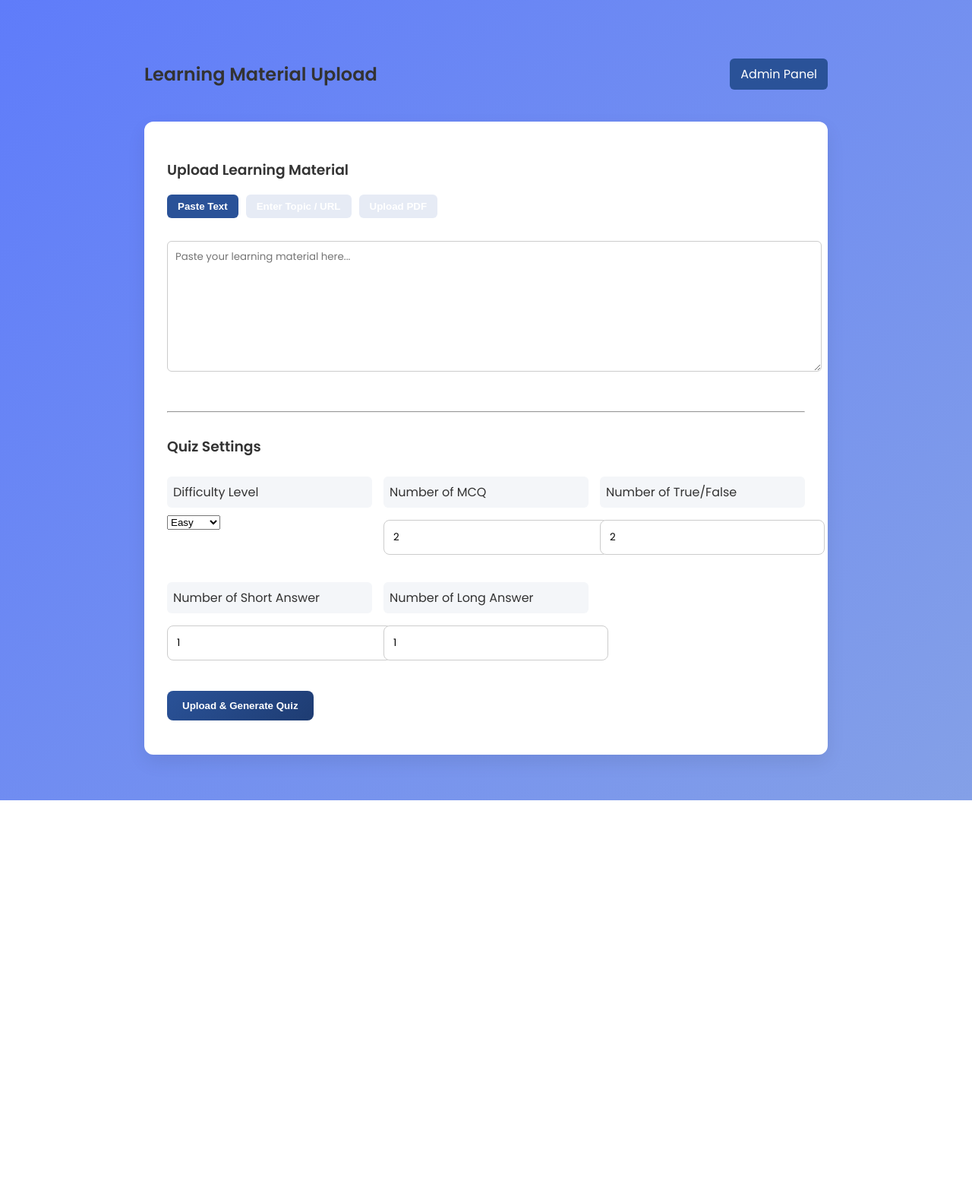
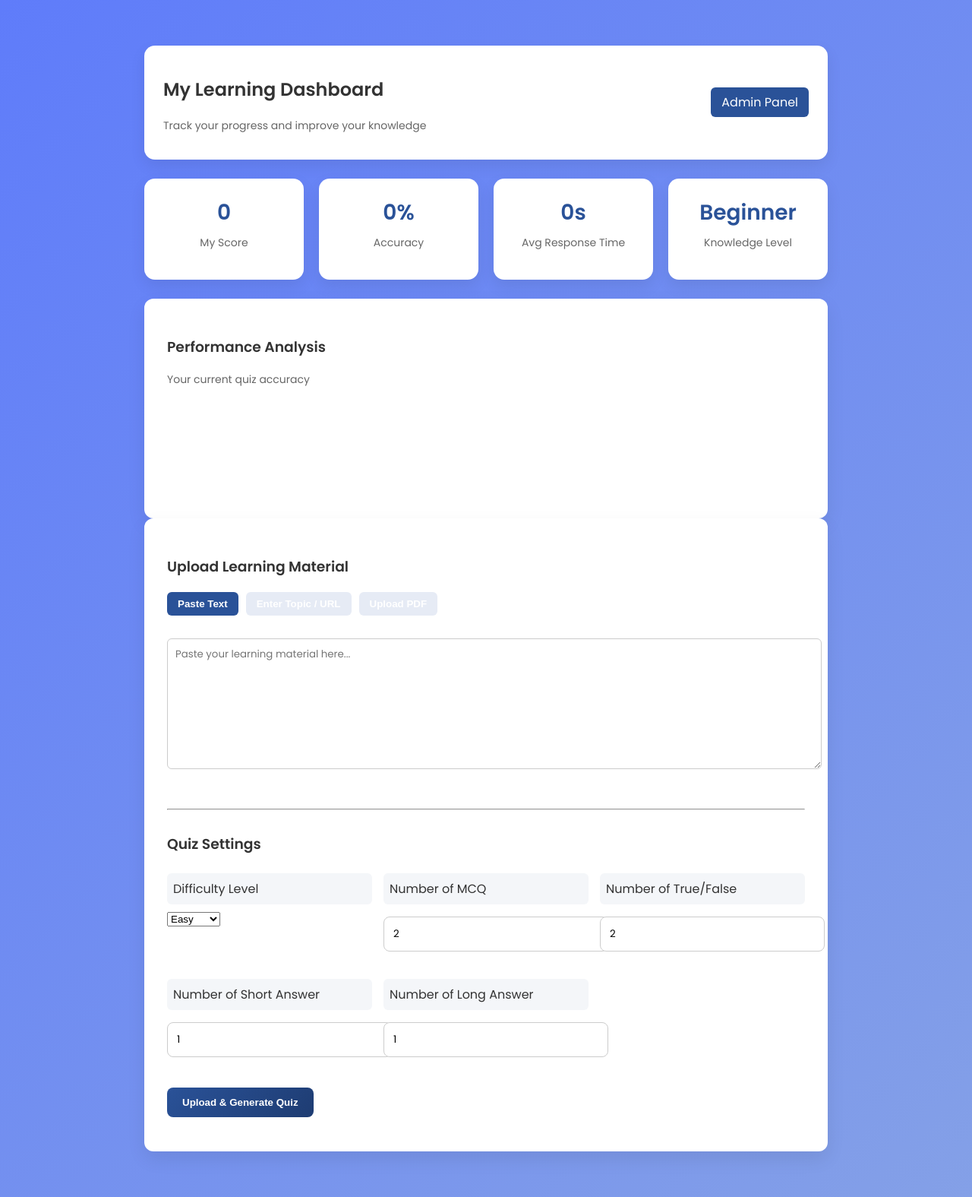
Before and after one commit to gauthamiyyani-ai/adaptive-quiz-generator, a Flask app: page /dashboard-page in a window 1280 px wide. Shown: the whole page at 76% size. Before the commit the page ends 1053 px from the top, so only its background shows below. Run offline with Flask 3, Linux system fonts and the light colour scheme.

Commit message:
Added personal analytics dashboard and unique leaderboard update

```diff
--- a/backend/app.py
+++ b/backend/app.py
@@ -313,22 +313,38 @@ def save_score():
     conn = get_connection()
     cursor = conn.cursor()
 
-    cursor.execute("""
-        INSERT INTO scores (user_email, score, accuracy, avg_time)
-        VALUES (?, ?, ?, ?)
-    """, (
-        data["email"],
-        data["score"],
-        data["accuracy"],
-        data["avgTime"]
-    ))
+    # Check if user already has a score entry
+    cursor.execute("SELECT * FROM scores WHERE user_email = ?", (data["email"],))
+    existing = cursor.fetchone()
+
+    if existing:
+        # Update existing user's score
+        cursor.execute("""
+            UPDATE scores
+            SET score = ?, accuracy = ?, avg_time = ?
+            WHERE user_email = ?
+        """, (
+            data["score"],
+            data["accuracy"],
+            data["avgTime"],
+            data["email"]
+        ))
+    else:
+        # Insert new score
+        cursor.execute("""
+            INSERT INTO scores (user_email, score, accuracy, avg_time)
+            VALUES (?, ?, ?, ?)
+        """, (
+            data["email"],
+            data["score"],
+            data["accuracy"],
+            data["avgTime"]
+        ))
 
     conn.commit()
     conn.close()
 
-    return jsonify({"message": "Score saved"})
-
-
+    return jsonify({"message": "Score saved successfully"})
 # ================= ADMIN ROUTES =================
 @app.route("/admin/users")
 def get_users():
@@ -358,7 +374,36 @@ def get_content():
     content = cursor.fetchall()
     conn.close()
     return jsonify({"content": [dict(c) for c in content]})
+#================== USER PERFORMANCE =================
+@app.route("/user-performance/<email>")
+def user_performance(email):
+    conn = get_connection()
+    cursor = conn.cursor()
 
+    cursor.execute("""
+        SELECT user_email, score, accuracy, avg_time
+        FROM scores
+        WHERE user_email = ?
+    """, (email,))
+    score = cursor.fetchone()
+
+    conn.close()
+
+    if not score:
+        return jsonify({
+            "user": email,
+            "score": 0,
+            "accuracy": 0,
+            "avg_time": 0,
+            "message": "No performance data yet"
+        })
+
+    return jsonify({
+        "user": score["user_email"],
+        "score": score["score"],
+        "accuracy": score["accuracy"],
+        "avg_time": score["avg_time"]
+    })
 
 # ================= RUN =================
 if __name__ == "__main__":
--- a/backend/static/css/style.css
+++ b/backend/static/css/style.css
@@ -818,3 +818,52 @@ textarea {
     background: #e8f5e9;
     font-weight: 600;
 }
+/* ========================= */
+/* USER ANALYTICS DASHBOARD */
+/* ========================= */
+
+.modern-header {
+    background: white;
+    padding: 20px 25px;
+    border-radius: 14px;
+    box-shadow: 0 8px 20px rgba(0,0,0,0.08);
+}
+
+.dashboard-subtitle {
+    margin-top: 6px;
+    color: #666;
+    font-size: 14px;
+}
+
+.analytics-grid {
+    display: grid;
+    grid-template-columns: repeat(auto-fit, minmax(180px, 1fr));
+    gap: 20px;
+    margin-bottom: 25px;
+}
+
+.analytics-card {
+    background: white;
+    padding: 24px;
+    border-radius: 14px;
+    text-align: center;
+    box-shadow: 0 8px 20px rgba(0,0,0,0.08);
+}
+
+.analytics-card h3 {
+    margin: 0;
+    font-size: 28px;
+    color: #2a5298;
+}
+
+.analytics-card p {
+    margin-top: 8px;
+    font-size: 14px;
+    color: #666;
+}
+
+.chart-subtitle {
+    color: #666;
+    font-size: 14px;
+    margin-bottom: 15px;
+}
--- a/backend/static/js/main.js
+++ b/backend/static/js/main.js
@@ -7,10 +7,9 @@ if (document.getElementById("registerForm")) {
     document.getElementById("registerForm").onsubmit = async (e) => {
         e.preventDefault();
 
-        const email = document.getElementById("email").value.trim();
+        const email = document.getElementById("email").value;
         const password = document.getElementById("password").value;
 
-        try {
         const response = await fetch(API + "/register", {
             method: "POST",
             headers: { "Content-Type": "application/json" },
@@ -20,14 +19,10 @@ if (document.getElementById("registerForm")) {
         const data = await response.json();
 
         if (response.ok) {
-                alert(data.message || "Registered Successfully!");
+            alert("Registered Successfully!");
             window.location.href = "/login-page";
         } else {
             alert(data.message || "Registration failed");
-            }
-        } catch (error) {
-            console.error("Register Error:", error);
-            alert("Something went wrong during registration.");
         }
     };
 }
@@ -39,36 +34,93 @@ if (document.getElementById("loginForm")) {
     document.getElementById("loginForm").addEventListener("submit", async function (e) {
         e.preventDefault();
 
-        const email = document.getElementById("email").value.trim();
+        const email = document.getElementById("email").value;
         const password = document.getElementById("password").value;
 
-        try {
         const response = await fetch(API + "/login", {
             method: "POST",
             headers: { "Content-Type": "application/json" },
             body: JSON.stringify({ email, password })
         });
 
-            const data = await response.json();
-
         if (response.ok) {
             localStorage.setItem("email", email);
-                alert(data.message || "Login successful");
             window.location.href = "/dashboard-page";
         } else {
+            const data = await response.json();
             alert(data.message || "Invalid credentials");
-            }
-        } catch (error) {
-            console.error("Login Error:", error);
-            alert("Something went wrong during login.");
         }
     });
 }
 
 /* =====================================
+   USER PERFORMANCE DASHBOARD
+===================================== */
+async function loadUserPerformance() {
+    const email = localStorage.getItem("email");
+
+    if (!email || !document.getElementById("myScore")) return;
+
+    try {
+        const response = await fetch(API + `/user-performance/${email}`);
+        const data = await response.json();
+
+        document.getElementById("myScore").innerText = data.score || 0;
+        document.getElementById("myAccuracy").innerText = `${data.accuracy || 0}%`;
+        document.getElementById("myAvgTime").innerText = `${data.avg_time || 0}s`;
+
+        const accuracy = parseFloat(data.accuracy || 0);
+        let level = "Beginner";
+
+        if (accuracy >= 80) {
+            level = "Advanced";
+        } else if (accuracy >= 50) {
+            level = "Intermediate";
+        }
+
+        document.getElementById("knowledgeLevel").innerText = level;
+
+        renderAccuracyChart(accuracy);
+
+    } catch (error) {
+        console.error("User performance load error:", error);
+    }
+}
+
+function renderAccuracyChart(accuracy) {
+    const canvas = document.getElementById("accuracyChart");
+    if (!canvas) return;
+
+    const ctx = canvas.getContext("2d");
+
+    new Chart(ctx, {
+        type: "bar",
+        data: {
+            labels: ["Accuracy"],
+            datasets: [{
+                label: "Accuracy %",
+                data: [accuracy]
+            }]
+        },
+        options: {
+            responsive: true,
+            scales: {
+                y: {
+                    beginAtZero: true,
+                    max: 100
+                }
+            }
+        }
+    });
+}
+
+loadUserPerformance();
+
+/* =====================================
    DASHBOARD UPLOAD
 ===================================== */
 async function uploadContent() {
+
     const textArea = document.getElementById("content");
     const urlInput = document.getElementById("urlInput");
     const fileInput = document.getElementById("fileInput");
@@ -78,44 +130,29 @@ async function uploadContent() {
     button.disabled = true;
 
     try {
-        // ================= TEXT =================
+
         if (textArea && textArea.value.trim() !== "") {
-            const response = await fetch(API + "/upload", {
+
+            await fetch(API + "/upload", {
                 method: "POST",
                 headers: { "Content-Type": "application/json" },
                 body: JSON.stringify({ text: textArea.value })
             });
 
-            const data = await response.json();
-
-            if (!response.ok) {
-                alert(data.error || data.message || "Text upload failed.");
-                button.disabled = false;
-                button.innerText = "Upload & Generate Quiz";
-                return;
-            }
         }
 
-        // ================= URL (currently saved as plain text) =================
         else if (urlInput && urlInput.value.trim() !== "") {
-            const response = await fetch(API + "/upload", {
+
+            await fetch(API + "/upload", {
                 method: "POST",
                 headers: { "Content-Type": "application/json" },
                 body: JSON.stringify({ text: urlInput.value })
             });
 
-            const data = await response.json();
-
-            if (!response.ok) {
-                alert(data.error || data.message || "URL upload failed.");
-                button.disabled = false;
-                button.innerText = "Upload & Generate Quiz";
-                return;
-            }
         }
 
-        // ================= FILE (PDF / IMAGE) =================
         else if (fileInput && fileInput.files.length > 0) {
+
             const formData = new FormData();
             formData.append("file", fileInput.files[0]);
 
@@ -124,17 +161,15 @@ async function uploadContent() {
                 body: formData
             });
 
-            const data = await response.json();
-
             if (!response.ok) {
-                alert(data.error || "File processing failed.");
+                const errorData = await response.json();
+                alert(errorData.error || "File processing failed.");
                 button.disabled = false;
                 button.innerText = "Upload & Generate Quiz";
                 return;
             }
         }
 
-        // ================= NOTHING PROVIDED =================
         else {
             alert("Please provide learning material.");
             button.disabled = false;
@@ -142,7 +177,6 @@ async function uploadContent() {
             return;
         }
 
-        // ================= REDIRECT WITH SETTINGS =================
         const difficulty = document.getElementById("difficultyLevel")?.value || "Easy";
         const mcq = document.getElementById("mcqCount")?.value || 2;
         const tf = document.getElementById("tfCount")?.value || 2;
@@ -154,7 +188,7 @@ async function uploadContent() {
 
     } catch (error) {
         console.error("Upload Error:", error);
-        alert("Something went wrong while uploading.");
+        alert("Something went wrong.");
         button.disabled = false;
         button.innerText = "Upload & Generate Quiz";
     }
@@ -163,6 +197,7 @@ async function uploadContent() {
 /* =====================================
    QUIZ ENGINE
 ===================================== */
+
 let questions = [];
 let currentIndex = 0;
 let userAnswers = [];
@@ -171,6 +206,7 @@ let totalTime = 0;
 let startTime = 0;
 
 if (document.getElementById("questionContainer")) {
+
     const params = new URLSearchParams(window.location.search);
 
     const difficulty = params.get("difficulty") || "Easy";
@@ -182,27 +218,22 @@ if (document.getElementById("questionContainer")) {
     fetch(API + `/generate-quiz?difficulty=${difficulty}&mcq=${mcq}&tf=${tf}&short=${short}&long=${long}`)
         .then(res => res.json())
         .then(data => {
+
             questions = data.questions || [];
+            userAnswers = new Array(questions.length).fill(null);
 
             if (questions.length === 0) {
-                document.getElementById("questionContainer").innerHTML =
-                    "<h3>No quiz questions could be generated. Please upload more content.</h3>";
+                document.getElementById("questionContainer").innerHTML = "<h3>No questions generated. Please upload valid content.</h3>";
                 document.getElementById("nextBtn").style.display = "none";
                 return;
             }
 
-            userAnswers = new Array(questions.length).fill(null);
             renderQuestion();
-        })
-        .catch(error => {
-            console.error("Quiz Load Error:", error);
-            document.getElementById("questionContainer").innerHTML =
-                "<h3>Failed to load quiz. Please try again.</h3>";
-            document.getElementById("nextBtn").style.display = "none";
         });
 }
 
 function renderQuestion() {
+
     const q = questions[currentIndex];
     startTime = Date.now();
 
@@ -215,15 +246,16 @@ function renderQuestion() {
     let html = `<h3>${q.question}</h3>`;
 
     if (q.type === "mcq" || q.type === "truefalse") {
+
         html += `<div class="options-group">`;
 
         q.options.forEach(option => {
-            const safeOption = option.replace(/'/g, "\\'");
+
             const selected = userAnswers[currentIndex] === option ? "selected" : "";
 
             html += `
                 <div class="option-item ${selected}"
-                     onclick="selectOption(event, '${safeOption}')">
+                     onclick="selectOption(event, '${option.replace(/'/g, "\\'")}')">
                     ${option}
                 </div>
             `;
@@ -233,6 +265,7 @@ function renderQuestion() {
     }
 
     else if (q.type === "short") {
+
         html += `
             <input type="text"
                    class="short-input"
@@ -242,6 +275,7 @@ function renderQuestion() {
     }
 
     else if (q.type === "long") {
+
         html += `
             <textarea class="short-input"
                       rows="5"
@@ -256,6 +290,7 @@ function renderQuestion() {
 }
 
 function selectOption(event, value) {
+
     userAnswers[currentIndex] = value;
 
     document.querySelectorAll(".option-item")
@@ -265,9 +300,8 @@ function selectOption(event, value) {
 }
 
 function nextQuestion() {
-    if (!questions.length) return;
 
-    if (!userAnswers[currentIndex] || userAnswers[currentIndex].toString().trim() === "") {
+    if (!userAnswers[currentIndex]) {
         alert("Please answer before continuing.");
         return;
     }
@@ -278,9 +312,10 @@ function nextQuestion() {
     const q = questions[currentIndex];
 
     if (q.type === "mcq" || q.type === "truefalse") {
+
         if (
-            userAnswers[currentIndex].toString().toLowerCase().trim() ===
-            q.correct.toString().toLowerCase().trim()
+            userAnswers[currentIndex].toLowerCase().trim() ===
+            q.correct.toLowerCase().trim()
         ) {
             correctCount++;
         }
@@ -297,6 +332,7 @@ function nextQuestion() {
 }
 
 function updateLiveStats() {
+
     const answered = currentIndex + 1;
     const accuracy = Math.round((correctCount / answered) * 100);
     const avgTime = (totalTime / answered).toFixed(1);
@@ -307,7 +343,6 @@ function updateLiveStats() {
 }
 
 function evaluateQuiz() {
-    if (!questions.length) return;
 
     const accuracy = Math.round((correctCount / questions.length) * 100);
     const avgTime = (totalTime / questions.length).toFixed(1);
@@ -316,7 +351,7 @@ function evaluateQuiz() {
         method: "POST",
         headers: { "Content-Type": "application/json" },
         body: JSON.stringify({
-            email: localStorage.getItem("email") || "guest@example.com",
+            email: localStorage.getItem("email"),
             score: correctCount,
             accuracy: accuracy,
             avgTime: avgTime
@@ -324,12 +359,7 @@ function evaluateQuiz() {
     })
     .then(res => res.json())
     .then(() => {
-        window.location.href = "/admin-page?show=leaderboard";
-    })
-    .catch(error => {
-        console.error("Save Score Error:", error);
-        alert("Quiz completed, but score could not be saved.");
-        window.location.href = "/admin-page?show=leaderboard";
+        window.location.href = "/dashboard-page";
     });
 }
 
@@ -337,6 +367,7 @@ function evaluateQuiz() {
    DASHBOARD TAB SWITCHING
 ===================================== */
 function showTab(tabName) {
+
     document.querySelectorAll(".upload-content")
         .forEach(tab => tab.classList.remove("active"));
 
@@ -345,9 +376,8 @@ function showTab(tabName) {
 
     document.getElementById(tabName).classList.add("active");
 
-    // Highlight active button
     document.querySelectorAll(".tab-btn").forEach(btn => {
-        if (btn.getAttribute("onclick")?.includes(tabName)) {
+        if (btn.getAttribute("onclick").includes(tabName)) {
             btn.classList.add("active");
         }
     });
--- a/backend/templates/dashboard.html
+++ b/backend/templates/dashboard.html
@@ -10,9 +10,44 @@
 <div class="dashboard-wrapper">
 
     <!-- Header -->
-    <div class="dashboard-header">
-        <h2>Learning Material Upload</h2>
-        <a href="/admin-page">Admin Panel</a>
+    <div class="dashboard-header modern-header">
+        <div>
+            <h2>My Learning Dashboard</h2>
+            <p class="dashboard-subtitle">Track your progress and improve your knowledge</p>
+        </div>
+        <div class="dashboard-actions">
+            <a href="/admin-page">Admin Panel</a>
+        </div>
+    </div>
+
+    <!-- PERSONAL ANALYTICS -->
+    <div class="analytics-grid">
+        <div class="analytics-card">
+            <h3 id="myScore">0</h3>
+            <p>My Score</p>
+        </div>
+
+        <div class="analytics-card">
+            <h3 id="myAccuracy">0%</h3>
+            <p>Accuracy</p>
+        </div>
+
+        <div class="analytics-card">
+            <h3 id="myAvgTime">0s</h3>
+            <p>Avg Response Time</p>
+        </div>
+
+        <div class="analytics-card">
+            <h3 id="knowledgeLevel">Beginner</h3>
+            <p>Knowledge Level</p>
+        </div>
+    </div>
+
+    <!-- GRAPH SECTION -->
+    <div class="dashboard-card">
+        <h3>Performance Analysis</h3>
+        <p class="chart-subtitle">Your current quiz accuracy</p>
+        <canvas id="accuracyChart" height="120"></canvas>
     </div>
 
     <!-- Upload Section -->
@@ -42,8 +77,7 @@
             <input type="file" id="fileInput" accept=".pdf">
         </div>
 
-        <!-- ================= QUESTION SETTINGS ================= -->
-
+        <!-- QUIZ SETTINGS -->
         <hr style="margin:30px 0;">
 
         <h3>Quiz Settings</h3>
@@ -81,8 +115,6 @@
 
         </div>
 
-        <!-- ================= GENERATE BUTTON ================= -->
-
         <button id="uploadBtn" onclick="uploadContent()" style="margin-top:25px;">
             Upload & Generate Quiz
         </button>
@@ -93,6 +125,8 @@
 
 </div>
 
+<!-- Chart.js CDN -->
+<script src="https://cdn.jsdelivr.net/npm/chart.js"></script>
 <script src="/static/js/main.js"></script>
 </body>
 </html>
```
Lines whose indentation alone changed are shown as unchanged.
